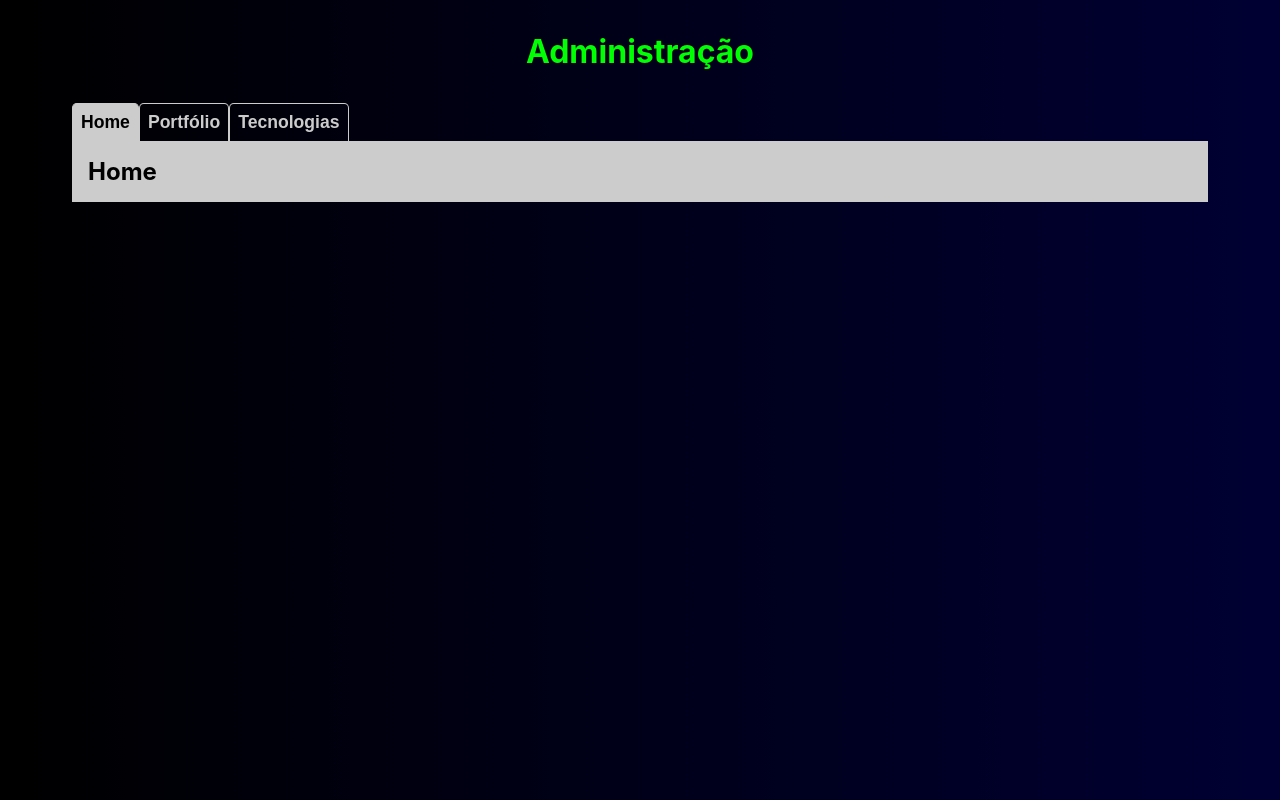
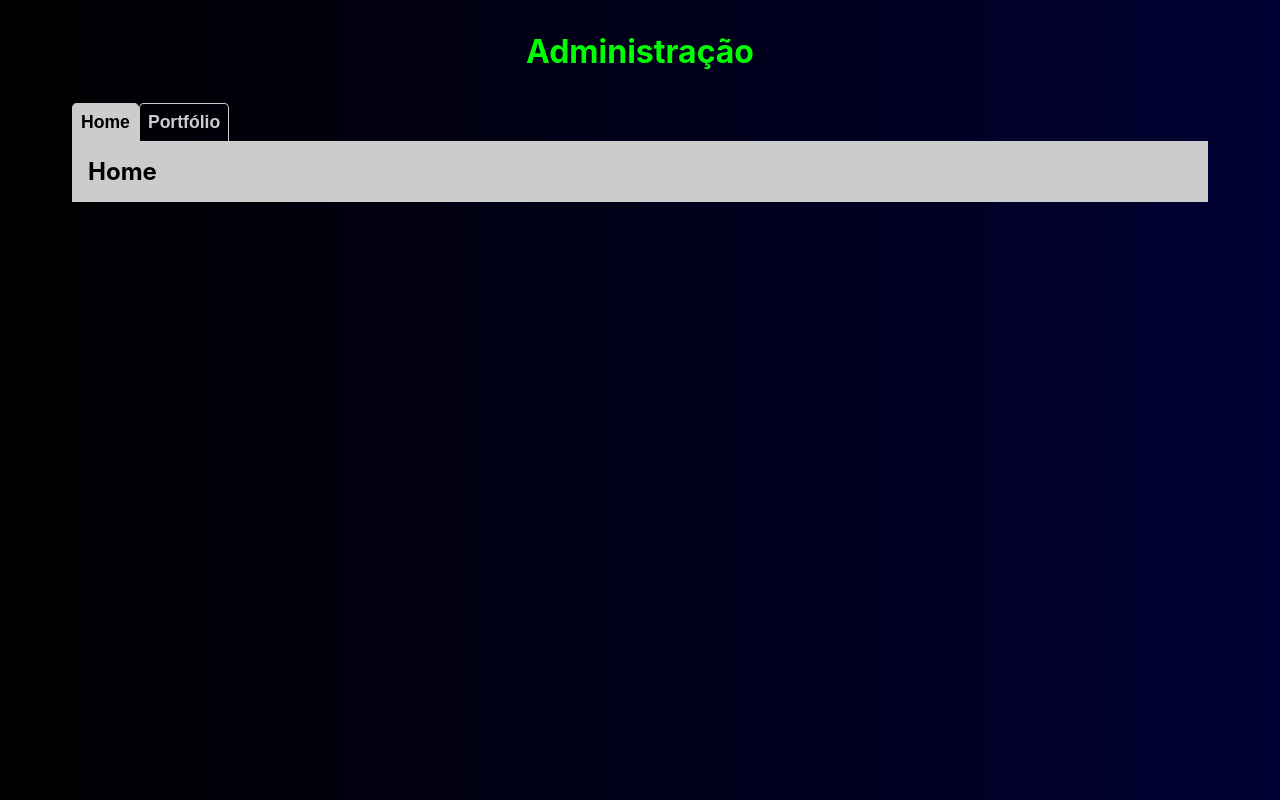
Before and after one commit to CarlosBarcante/my-portfolio, a React (Create React App) app in the folder frontend/: page /admin in a window 1280 px wide. Built offline with nearby package versions, Linux system fonts and the light colour scheme; no server answers.

Commit message:
fix: remove unused tab

```diff
--- a/frontend/src/pages/Admin.js
+++ b/frontend/src/pages/Admin.js
@@ -28,7 +28,6 @@ function Admin() {
             <div className="tab-nav">
                 <button className="tab-link active" onClick={event => openTab(event, 'home')}>Home</button>
                 <button className="tab-link" onClick={event => openTab(event, 'portfolio')}>Portfólio</button>
-                <button className="tab-link" onClick={event => openTab(event, 'technologies')}>Tecnologias</button>
             </div>
 
             <div id="home" className="tab-content active">
```
